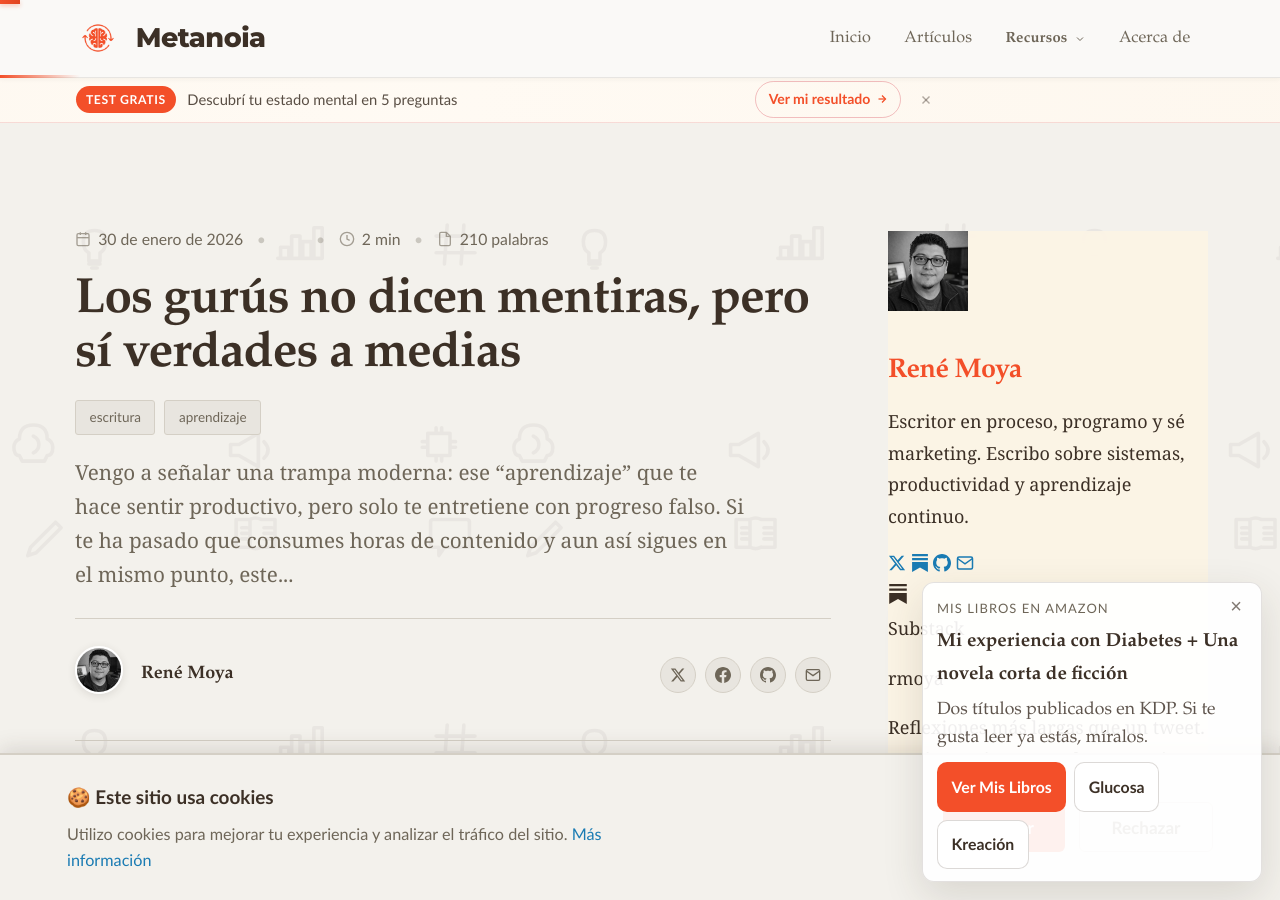
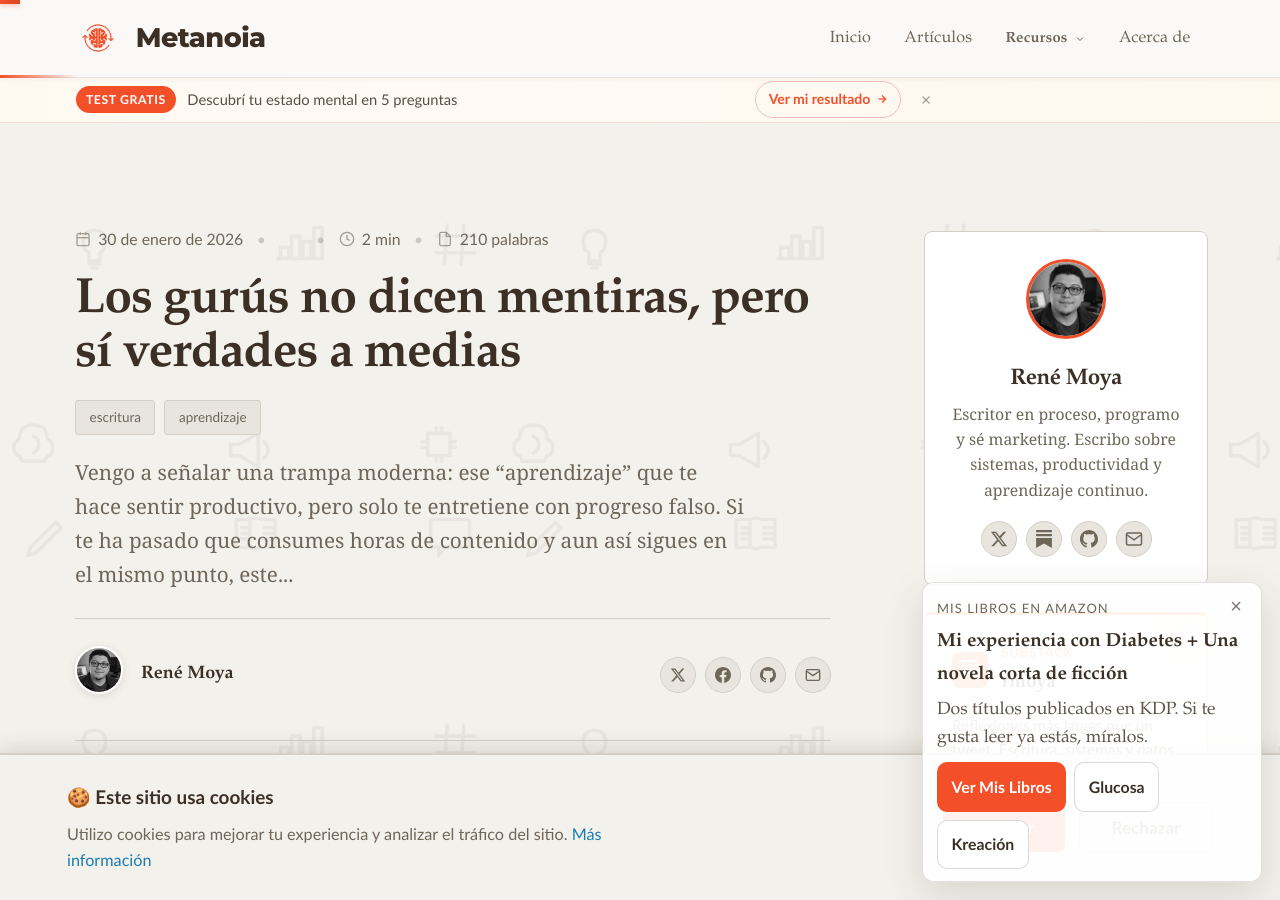
Before and after one commit to renedev0284-creator/renedev0284-creator.github.io, a Jekyll site: the page built from _posts/2026-01-30-el-que-sabe-se-divierte.md, in a window 1280 px wide and 900 px high. Built offline with Jekyll 4.4.1, drawn with Linux system fonts in a browser that asks for light colours.

Commit message:
Restore post sidebar styles

```diff
--- a/_layouts/post.html
+++ b/_layouts/post.html
@@ -3,6 +3,7 @@
 ---
 
 <link rel="stylesheet" href="{{ '/assets/css/post-page.css' | relative_url }}">
+<link rel="stylesheet" href="{{ '/assets/css/post-sidebar.css' | relative_url }}">
 
 <div class="post-container-with-sidebar">
   <article class="post">
```
